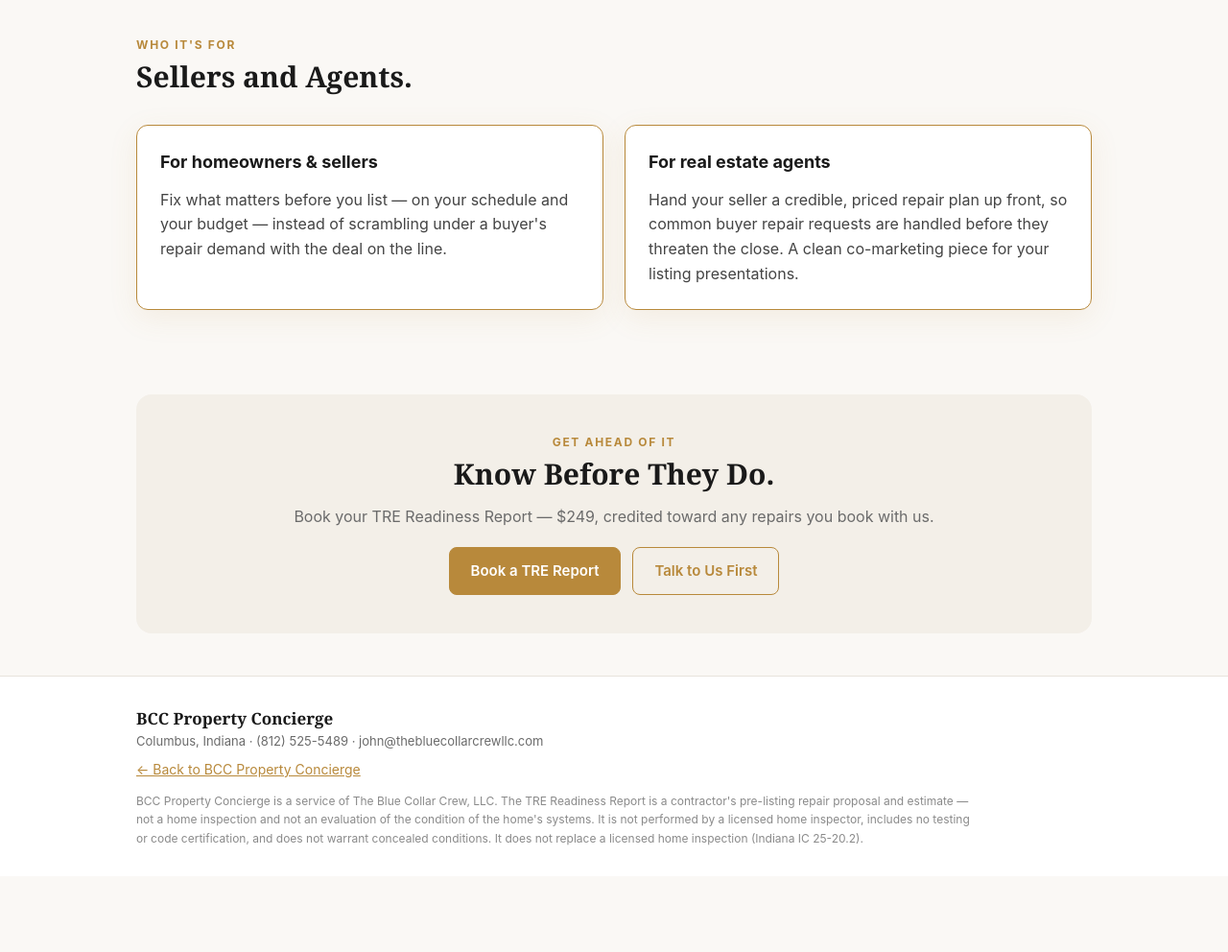
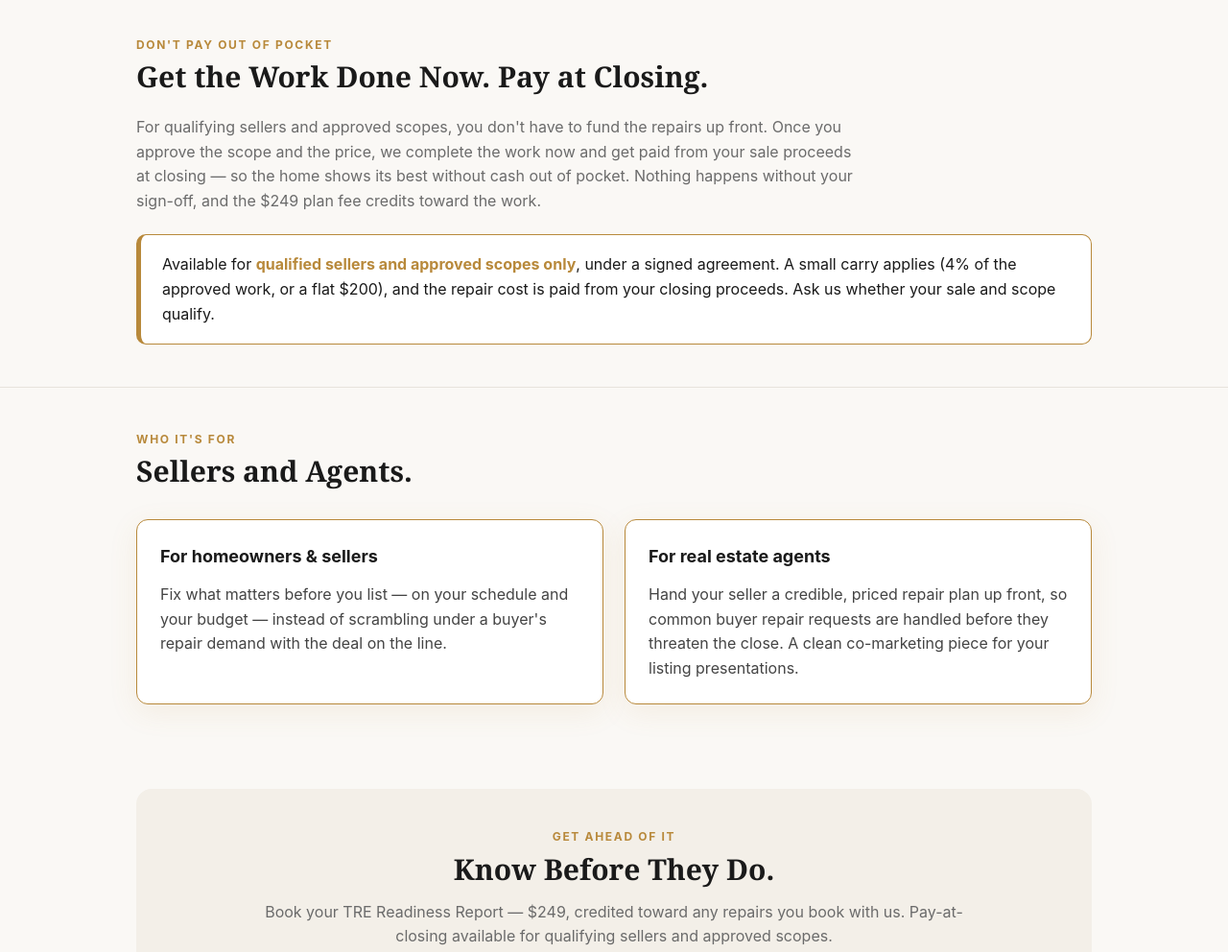
Before and after one commit to tbcc-pc/tbcc-concierge, a plain HTML site: page public/tre.html in a window 1280 px wide. Shown: the part 2780-3772 px from the top of the page at 96% size. Before the commit the page ends 3693 px from the top, so only its background shows below. Drawn offline with Linux system fonts and the light colour scheme.

Commit message:
Update concierge site — 2026-06-02

```diff
--- a/public/tre.html
+++ b/public/tre.html
@@ -169,6 +169,15 @@
 
 <section class="block">
   <div class="wrap">
+    <div class="label">Don't pay out of pocket</div>
+    <h2>Get the Work Done Now. Pay at Closing.</h2>
+    <p class="kick">For qualifying sellers and approved scopes, you don't have to fund the repairs up front. Once you approve the scope and the price, we complete the work now and get paid from your sale proceeds at closing — so the home shows its best without cash out of pocket. Nothing happens without your sign-off, and the $249 plan fee credits toward the work.</p>
+    <div class="notbox">Available for <strong>qualified sellers and approved scopes only</strong>, under a signed agreement. A small carry applies (4% of the approved work, or a flat $200), and the repair cost is paid from your closing proceeds. Ask us whether your sale and scope qualify.</div>
+  </div>
+</section>
+
+<section class="block">
+  <div class="wrap">
     <div class="label">Who it's for</div>
     <h2>Sellers and Agents.</h2>
     <div class="two">
@@ -188,7 +197,7 @@
   <div class="ctaband">
     <div class="label">Get ahead of it</div>
     <h2>Know Before They Do.</h2>
-    <p class="kick" style="margin:0 auto 18px">Book your TRE Readiness Report — $249, credited toward any repairs you book with us.</p>
+    <p class="kick" style="margin:0 auto 18px">Book your TRE Readiness Report — $249, credited toward any repairs you book with us. Pay-at-closing available for qualifying sellers and approved scopes.</p>
     <div class="cta-row">
       <a class="btn gold" href="https://form.jotform.com/261525628013048">Book a TRE Report</a>
       <a class="btn ghost" href="/#contact">Talk to Us First</a>
```
